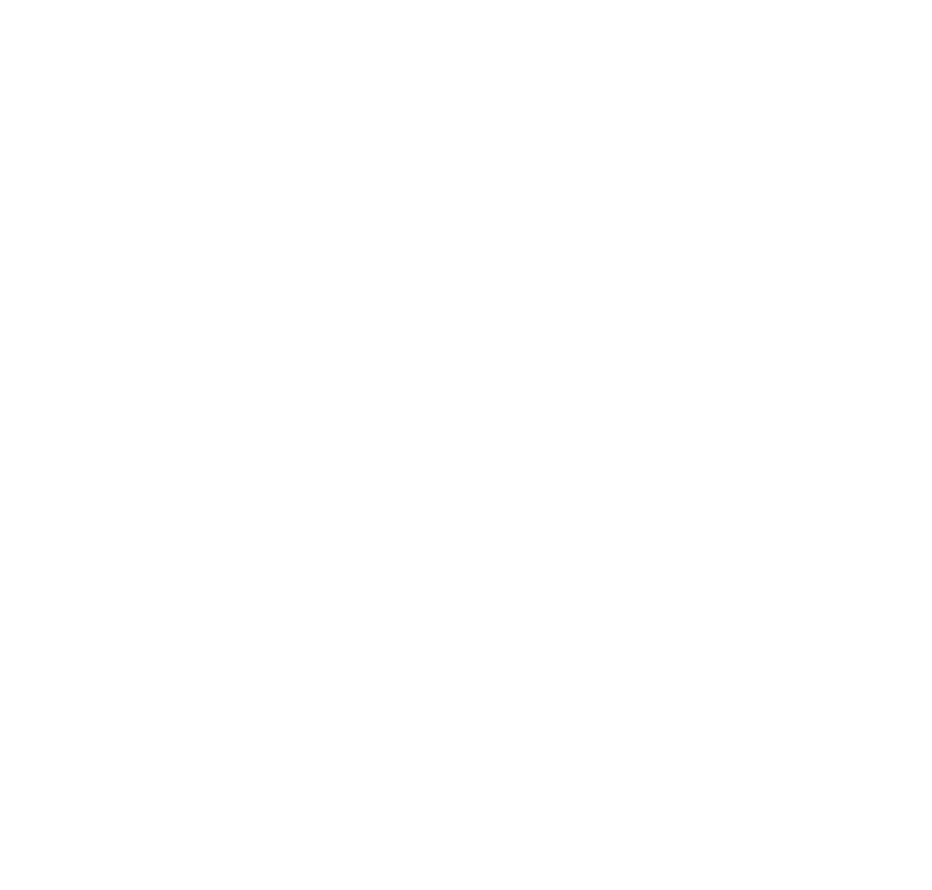
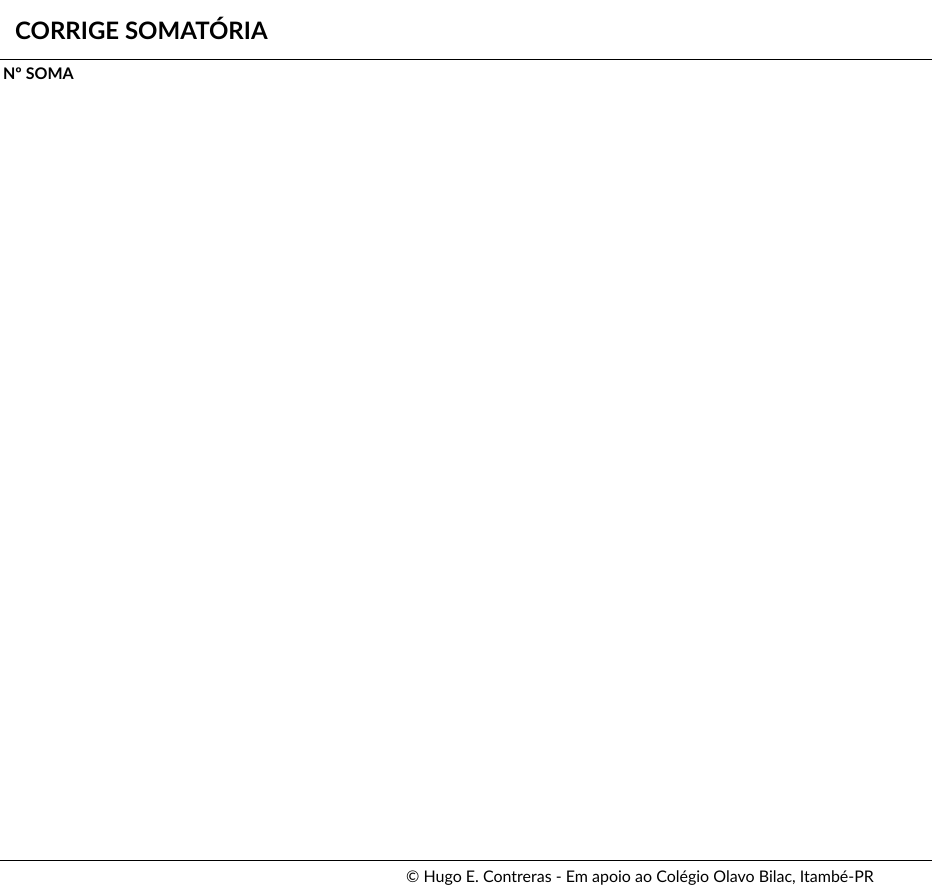
Before and after one commit to isu-Hugo/somatoria, a plain HTML site: page index.html in a window 1280 px wide. Shown: the whole page, without its empty margins (0-932 px from the left). Before the commit the page ends 800 px from the top, so only its background shows below. Drawn offline with Linux system fonts and the light colour scheme.

Commit message:
Inicio FE

```diff
--- a/index.html
+++ b/index.html
@@ -4,9 +4,20 @@
     <meta charset="UTF-8">
     <meta name="viewport" content="width=device-width, initial-scale=1.0">
     <title>Calculo somatória</title>
+    <link rel="stylesheet" href="./src/css/style.css">
 </head>
 <body>
+    <header>Corrige somatória</header>
 
+    <main>
+        <table>
+            <th>Nº</th>
+            <th>SOMA</th>
+            <th></th>
+        </table>
+    </main>
+
+    <footer>© Hugo E. Contreras - Em apoio ao Colégio Olavo Bilac, Itambé-PR</footer>
     <script src="./src/js/config.js"></script>
 </body>
 </html>
--- /dev/null
+++ b/src/css/style.css
@@ -0,0 +1,37 @@
+body{
+    display: flex;
+    flex-direction: column;
+    padding: 0;
+    margin: 0;
+    font-family: 'Gill Sans', 'Gill Sans MT', Calibri, 'Trebuchet MS', sans-serif;
+
+}
+
+header{
+    display: flex;
+    flex-direction: row;
+    align-items: center;
+    padding-left: 15px;
+
+    height: 60px;
+    box-sizing: border-box;
+    border-bottom: 1px solid black;
+    text-transform: uppercase;
+    font-weight: bold;
+    font-size: 1.5rem
+}
+
+main{
+    min-height: 100vh;
+}
+
+footer{
+    display: flex;
+    flex-direction: row;
+    align-items: center;
+    justify-content: center;
+    height: 30px;
+
+    box-sizing: border-box;
+    border-top: 1px solid black;
+}
--- a/src/js/config.js
+++ b/src/js/config.js
@@ -1,38 +1,5 @@
 const default_sum = create_default();
-// {
-//     0:[0],
-//     1:[1],
-//     2:[2],
-//     3:[1,2],
-//     4:[4],
-//     5:[1,4],
-//     6:[4,2],
-//     7:[1,2,4],
-//     8:[8],
-//     9:[1,8],
-//     10:[2,8],
-//     11:[1,2,8],
-//     12:[4,8],
-//     13:[1,4,8],
-//     14:[2,4,8],
-//     15:[1,2,4,8],
-//     16:[16],
-//     17:[1,16],
-//     18:[2,16],
-//     19:[1,2,16],
-//     20:[4,16],
-//     21:[1,4,16],
-//     22:[2,4,16],
-//     23:[1,2,4,16],
-//     24:[8,16],
-//     25:[1,8,16],
-//     26:[2,8,16],
-//     27:[1,2,8,16],
-//     28:[4,8,16],
-//     29:[1,4,8,16],
-//     30:[2,4,8,16],
-//     31:[1,2,4,8,16]
-// }
+
 
 function sum(s){
     r = 0;
@@ -54,9 +21,9 @@ function verifi(){
     }
 }
 
-function alternativa(soma){
-    console.log(default_sum[soma]);
-
+function alternativas(soma){
+    // console.log(default_sum[soma]);
+    return default_sum[soma];
 }
 
 function create_default(){
```
Also changed, not shown: gabarito.txt (added).
